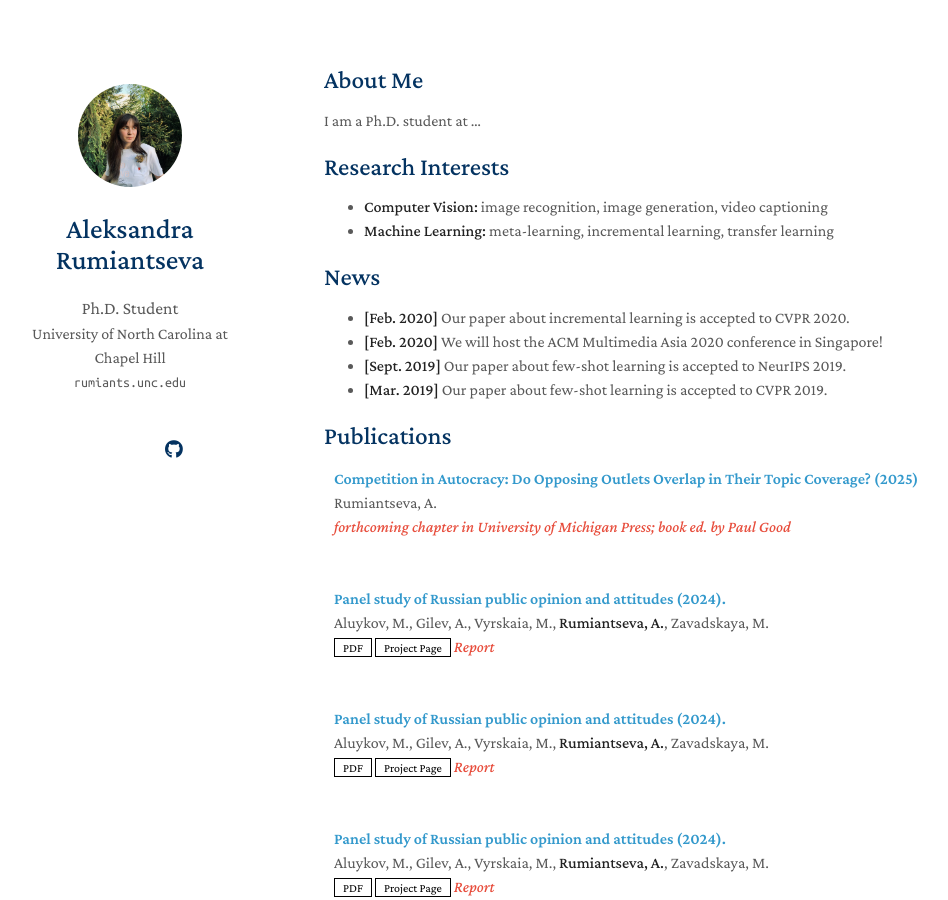
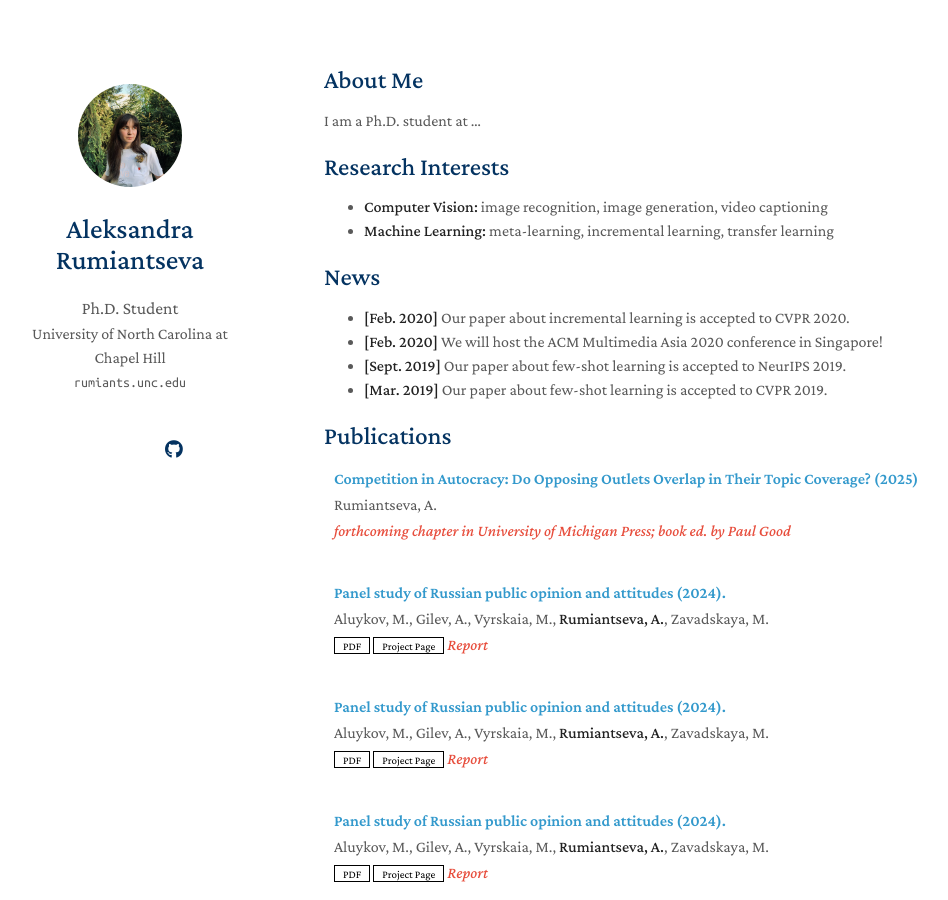
Before and after one commit to dimvdali/dimvdali.github.io, a Jekyll site: the page built from index.md, in a window 1280 px wide and 900 px high. Shown: the whole window, without its empty margins (146-1094 px from the left). Built offline with Jekyll 4.4.1, drawn with Linux system fonts in a browser that asks for light colours; a style sheet for code colours, icons or effects is not loaded; our own code applies the rules of GitHub Pages for plain Markdown files.

Commit message:
updated publications.md

```diff
--- a/_includes/publications.md
+++ b/_includes/publications.md
@@ -1,28 +1,28 @@
 <h2 id="publications" style="margin: 2px 0px -15px;">Publications</h2>
 
 <div class="publications">
-<ol class="bibliography">
+<ol class="bibliography" style="margin-left: 0; padding-left: 0;">
 
 {% for link in site.data.publications.main %}
 
-<li style="margin-bottom: 10px;"> <!-- Reduced spacing between entries -->
-  <div class="pub-row" style="display: flex;">
-    <div class="col-sm-9" style="padding-left: 10px;">
-      <div class="title"><a href="{{ link.pdf }}">{{ link.title }}</a></div>
-      <div class="author">{{ link.authors }}</div>
-      <div class="periodical"><em>{{ link.conference }}</em></div>
-      <div class="links">
+<li style="margin-bottom: 4px; padding: 0;"> <!-- Minimal spacing between entries -->
+  <div class="pub-row" style="display: flex; margin-bottom: 2px;">
+    <div class="col-sm-9" style="padding-left: 10px; padding-top: 0; padding-bottom: 0;">
+      <div class="title" style="margin-bottom: 2px;"><a href="{{ link.pdf }}">{{ link.title }}</a></div>
+      <div class="author" style="margin-bottom: 2px;">{{ link.authors }}</div>
+      <div class="periodical" style="margin-bottom: 2px;"><em>{{ link.conference }}</em></div>
+      <div class="links" style="margin-top: 2px;">
         {% if link.pdf %}
-        <a href="{{ link.pdf }}" class="btn btn-sm z-depth-0" role="button" target="_blank" style="font-size:12px;">PDF</a>
+        <a href="{{ link.pdf }}" class="btn btn-sm z-depth-0" role="button" target="_blank" style="font-size:11px;">PDF</a>
         {% endif %}
         {% if link.code %}
-        <a href="{{ link.code }}" class="btn btn-sm z-depth-0" role="button" target="_blank" style="font-size:12px;">Code</a>
+        <a href="{{ link.code }}" class="btn btn-sm z-depth-0" role="button" target="_blank" style="font-size:11px;">Code</a>
         {% endif %}
         {% if link.page %}
-        <a href="{{ link.page }}" class="btn btn-sm z-depth-0" role="button" target="_blank" style="font-size:12px;">Project Page</a>
+        <a href="{{ link.page }}" class="btn btn-sm z-depth-0" role="button" target="_blank" style="font-size:11px;">Project Page</a>
         {% endif %}
         {% if link.bibtex %}
-        <a href="{{ link.bibtex }}" class="btn btn-sm z-depth-0" role="button" target="_blank" style="font-size:12px;">BibTex</a>
+        <a href="{{ link.bibtex }}" class="btn btn-sm z-depth-0" role="button" target="_blank" style="font-size:11px;">BibTex</a>
         {% endif %}
         {% if link.notes %}
         <strong><i style="color:#e74d3c">{{ link.notes }}</i></strong>
```
